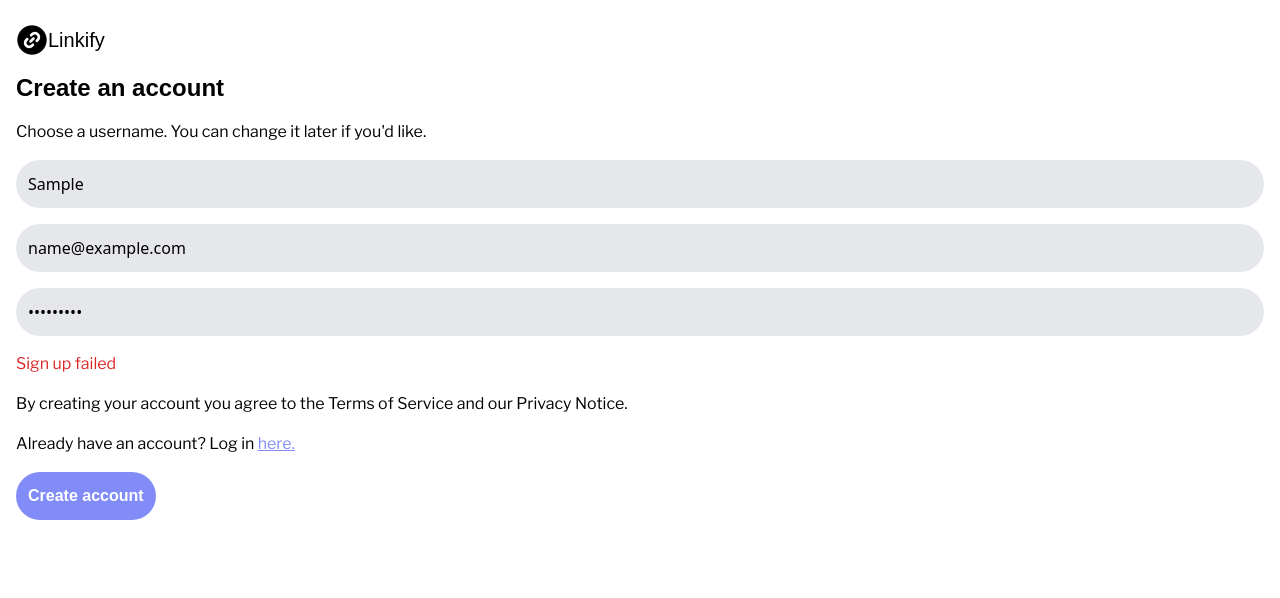
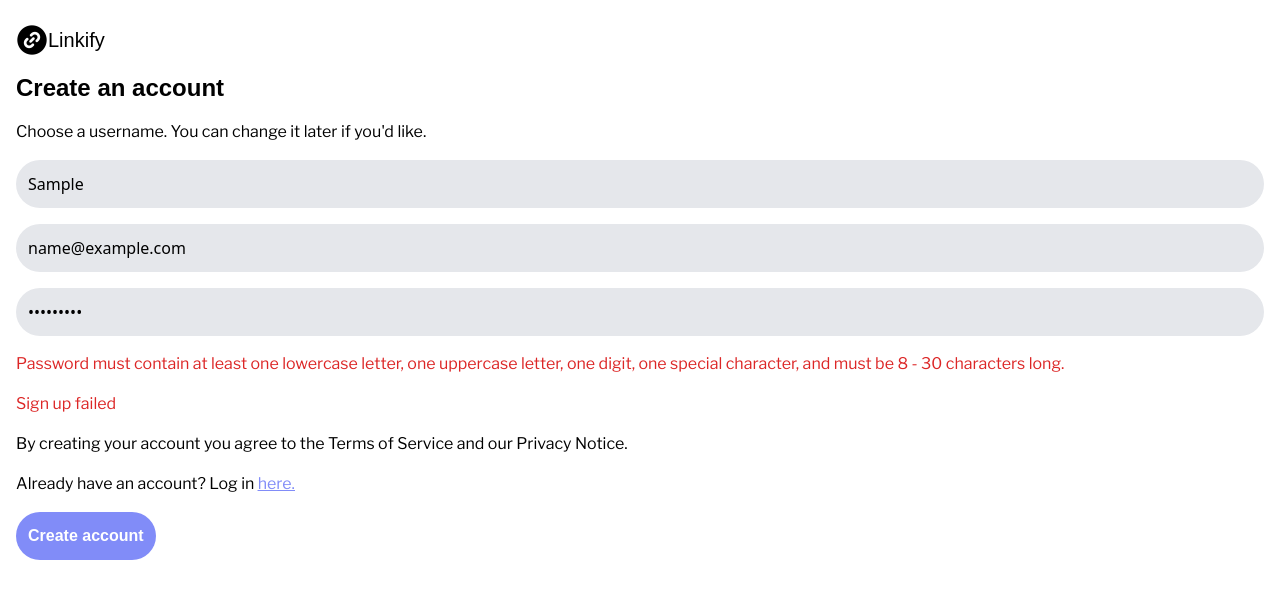
Before and after one commit to realnifty/links-in-bio, a React (Create React App) app in the folder client/: page /signup in a window 1280 px wide. Both pictures are taken after typing "Sample", "name@example.com", "Sample123" into the empty fields and a click on the button "Create account". Shown: the top 598 px of the page. Built offline with nearby package versions, Linux system fonts and the light colour scheme; no server answers; a web font is replaced by a local one.

Commit message:
password validation functionality

```diff
--- a/client/src/pages/Signup.js
+++ b/client/src/pages/Signup.js
@@ -9,9 +9,18 @@ import logo from '../images/link.png';
 
 const Signup = () => {
 
+	const passwordRegex = /^(?=.*[a-z])(?=.*[A-Z])(?=.*\d)(?=.*[@$!%*?&])[A-Za-z\d@$!%*?&]{8,30}$/;
+
 	const [formState, setFormState] = useState({ username: '', email: '', password: '' });
 
+	const [password, setPassword] = useState('');
+
+
 	const [addUser, { error }] = useMutation(ADD_USER);
+
+	const validatePassword = (password) => {
+		return passwordRegex.test(password);
+	};
 
 	const handleChange = (event) => {
     const { name, value } = event.target;
@@ -74,8 +83,14 @@ const Signup = () => {
 					id='password'
 					placeholder='Password'
 					value={formState.password}
-					onChange={handleChange}
+					onChange={(e) => {
+						setPassword(e.target.value);
+						handleChange(e);
+					}}
 				/>
+				{password !== '' && !validatePassword(password) ? (
+					<p className='font-lib text-red-600 pt-4'>Password must contain at least one lowercase letter, one uppercase letter, one digit, one special character, and must be 8 - 30 characters long.</p>
+				) : password !== '' && (<p className='font-lib text-green-600 pt-4'>Password is valid</p>)}
 				{error && <div className='font-lib text-red-600 pt-4'>Sign up failed</div>}
 				<p className='font-lib pt-4'>
 					By creating your account you agree to the Terms of Service and our
```
